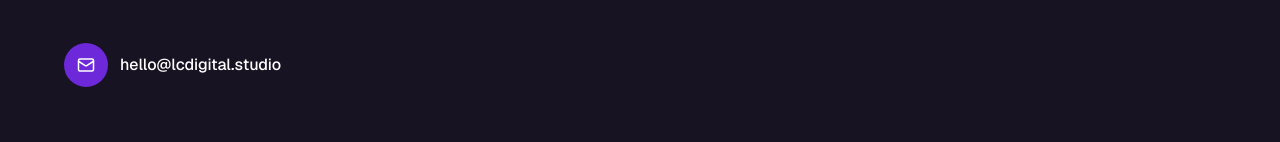
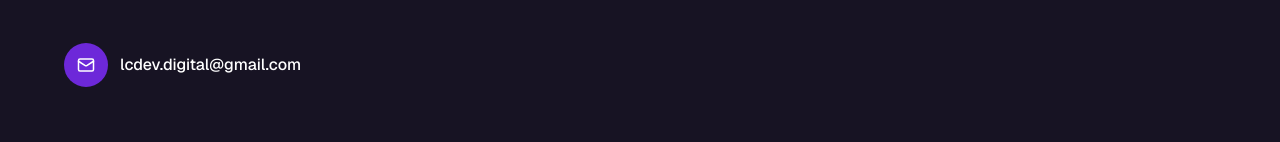
Before and after one commit to lxcupid/LC-Studio, a Next.js app: page / in a window 1280 px wide. Shown: the part 4356-4498 px from the top of the page. Built offline with nearby package versions, Linux system fonts and the light colour scheme.

Commit message:
added email

```diff
--- a/src/data/site.ts
+++ b/src/data/site.ts
@@ -4,7 +4,7 @@ export const siteConfig = {
   description:
     "LC DIGITAL is a digital product studio crafting modern web and mobile experiences — from concept to launch.",
   url: "https://lcdigital.studio",
-  email: "hello@lcdigital.studio",
+  email: "lcdev.digital@gmail.com",
   socials: {
     twitter: "",
     linkedin: "",
```
